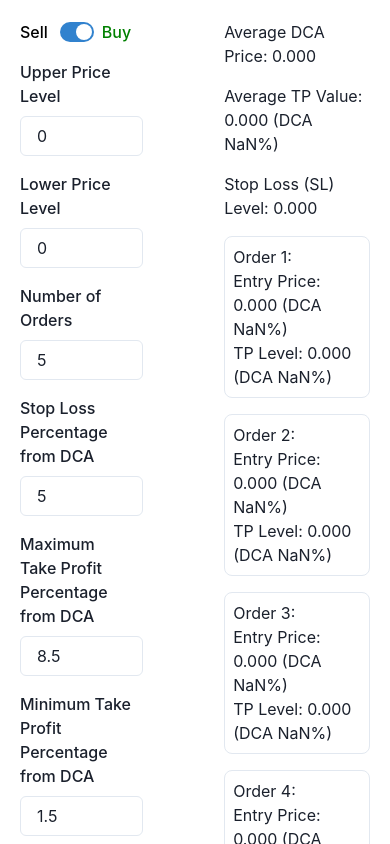
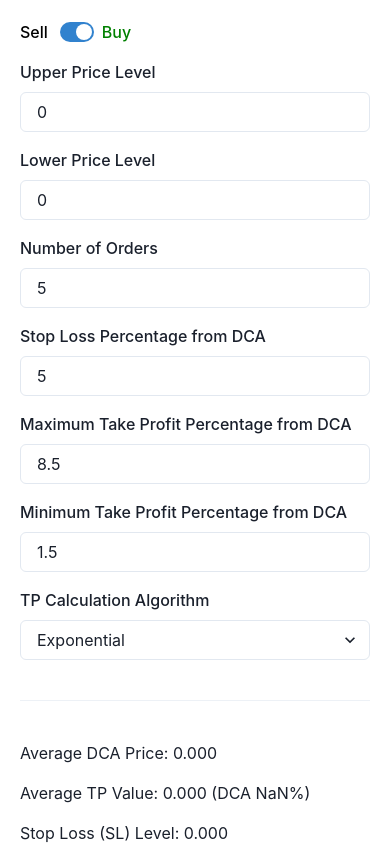
Before and after one commit to odubinkin/trading-calc, a React (Create React App) app: page / in a window 390 px wide. Shown: the top 844 px of the page. Built offline with nearby package versions, Linux system fonts and the light colour scheme.

Commit message:
better appearance

```diff
--- a/src/pages/index.tsx
+++ b/src/pages/index.tsx
@@ -1,5 +1,5 @@
 import { useState, useEffect } from 'react';
-import { Box, FormControl, FormLabel, NumberInput, NumberInputField, VStack, Text, HStack, Divider, Switch, Wrap, WrapItem, Select } from '@chakra-ui/react';
+import { Box, FormControl, FormLabel, NumberInput, NumberInputField, VStack, Text, Divider, Switch, Wrap, WrapItem, Select, Stack, useBreakpointValue } from '@chakra-ui/react';
 
 const DECIMALS = 3;
 const DECIMALS_PERCENTS = 2;
@@ -102,10 +102,12 @@ const TradingCalc = () => {
         setTpPercentageDiffs(calculatePercentageDiffs(tp, dca));
     }, [upperPrice, lowerPrice, numOrders, slPercentage, minTpPercentage, maxTpPercentage, isBuy, tpAlgorithm]);
 
+    const isMobile = useBreakpointValue({ base: true, md: false });
+
     return (
         <Box p={5}>
-            <HStack spacing={10} align="start">
-                <VStack spacing={4} width="40%">
+            <Stack direction={{ base: 'column', md: 'row' }} spacing={10} align="start">
+                <VStack spacing={4} width={{ base: '100%', md: '40%' }}>
                     <FormControl display="flex" alignItems="center">
                         <FormLabel htmlFor="buy-sell-switch" mb="0" color={!isBuy ? 'green' : 'black'}>
                             Sell
@@ -161,8 +163,8 @@ const TradingCalc = () => {
                         </Select>
                     </FormControl>
                 </VStack>
-                <Divider orientation="vertical" />
-                <VStack spacing={4} width="60%" align="start">
+                <Divider orientation={ isMobile ? 'horizontal' : 'vertical' } />
+                <VStack spacing={4} width={{ base: '100%', md: '60%' }} align="start">
                     <Text>Average DCA Price: {dcaPrice.toFixed(DECIMALS)}</Text>
                     <Text>Average TP Value: {averageTp.toFixed(DECIMALS)} (DCA {averageTpDiff >= 0 ? '+' : ''}{averageTpDiff.toFixed(DECIMALS_PERCENTS)}%)</Text>
                     <Text>Stop Loss (SL) Level: {slPrice.toFixed(DECIMALS)}</Text>
@@ -178,7 +180,7 @@ const TradingCalc = () => {
                         ))}
                     </Wrap>
                 </VStack>
-            </HStack>
+            </Stack>
         </Box>
     );
 };
```
